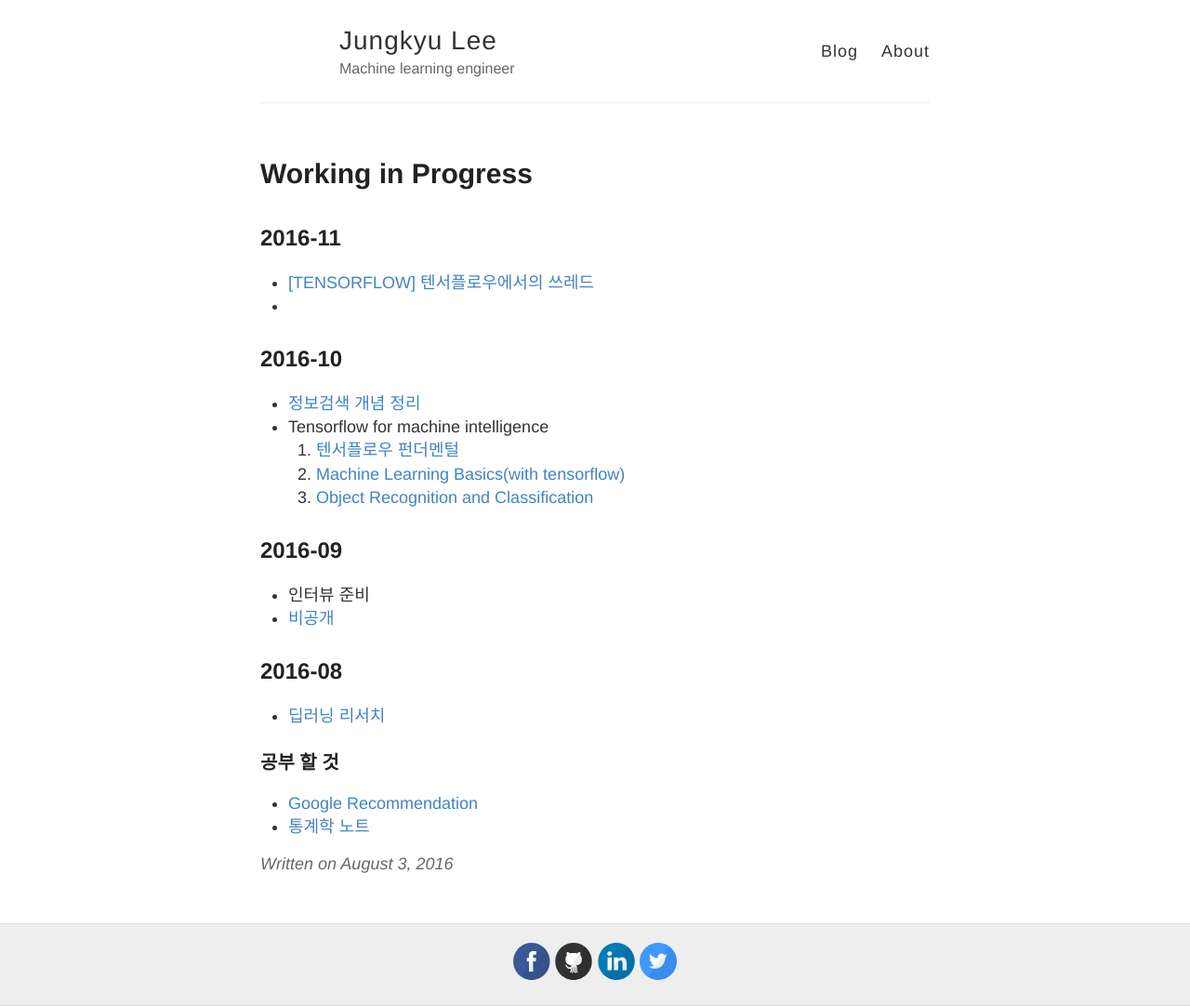
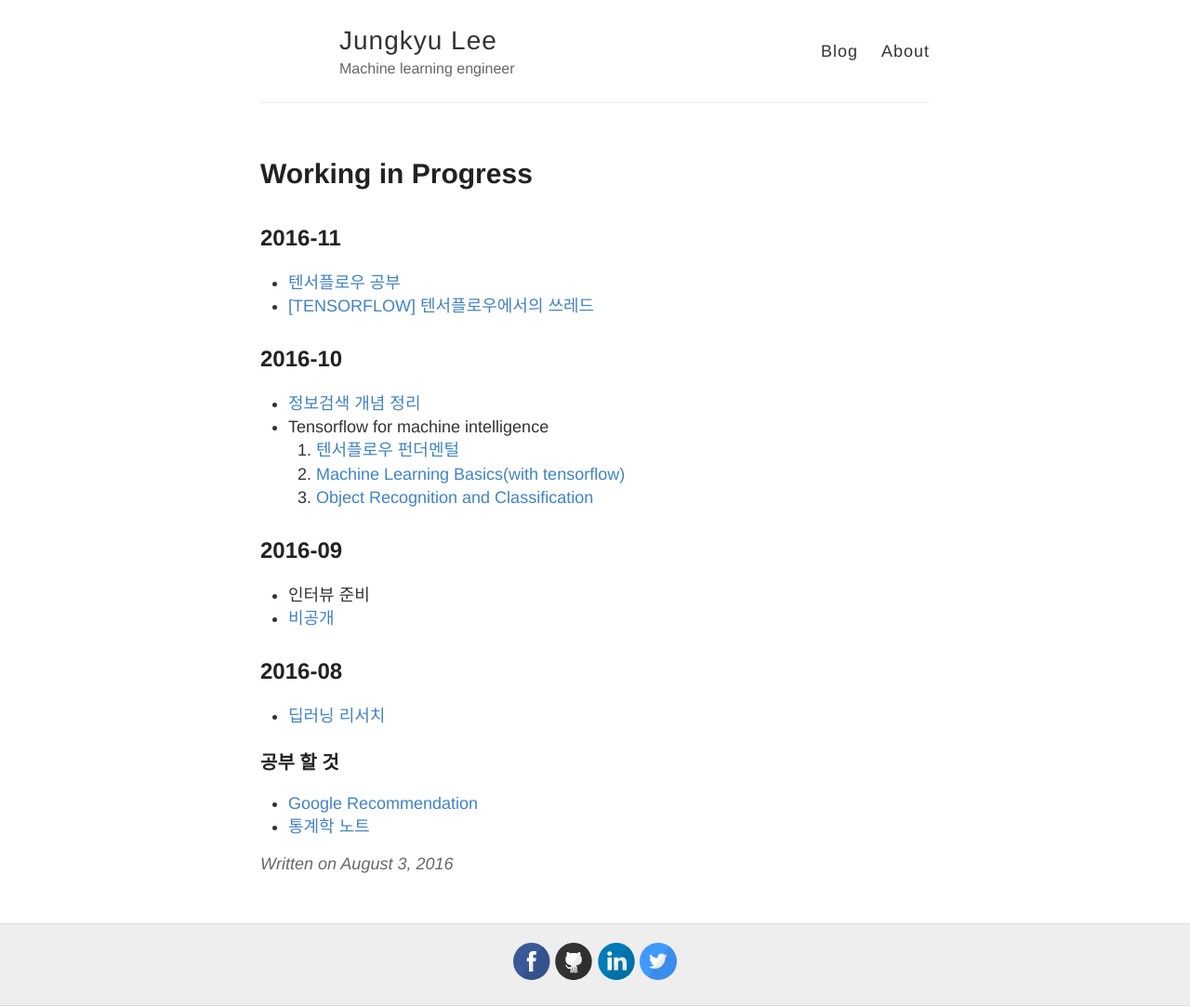
Before and after one commit to sweaterr/sweaterr.github.io, a Jekyll site: the page built from _posts/2016-8-3-Hello-World.md, in a window 1280 px wide. Shown: the whole page at 93% size. Built offline with Jekyll 4.4.1, drawn with Linux system fonts in a browser that asks for light colours; comment, search, counter and statistics services are not loaded.

Commit message:
Update 2016-8-3-Hello-World.md

```diff
--- a/_posts/2016-8-3-Hello-World.md
+++ b/_posts/2016-8-3-Hello-World.md
@@ -3,8 +3,8 @@ layout: post
 title: Working in Progress
 ---
 ## 2016-11
-* [[TENSORFLOW] 텐서플로우에서의 쓰레드](http://yujuwon.tistory.com/entry/TENSORFLOW-%ED%85%90%EC%84%9C%ED%94%8C%EB%A1%9C%EC%9A%B0%EC%97%90%EC%84%9C%EC%9D%98-%EC%93%B0%EB%A0%88%EB%93%9C)
-*
+* [텐서플로우 공부](https://github.com/sweaterr/tensorflowbook)
+ * [[TENSORFLOW] 텐서플로우에서의 쓰레드](http://yujuwon.tistory.com/entry/TENSORFLOW-%ED%85%90%EC%84%9C%ED%94%8C%EB%A1%9C%EC%9A%B0%EC%97%90%EC%84%9C%EC%9D%98-%EC%93%B0%EB%A0%88%EB%93%9C)
 
 ## 2016-10
 * [정보검색 개념 정리](https://www.evernote.com/shard/s29/sh/6eeb8c1e-f376-4947-84b5-6894ee0a5df1/600ee1f2b3f0646ef9e7bf2ce206276e)
```
